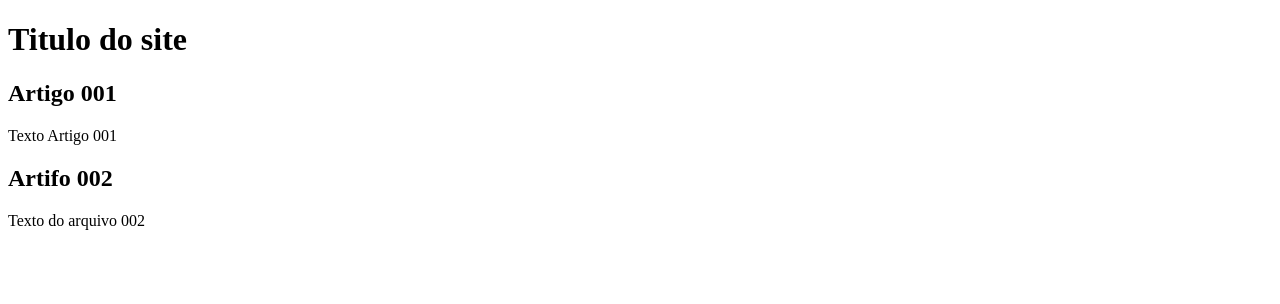
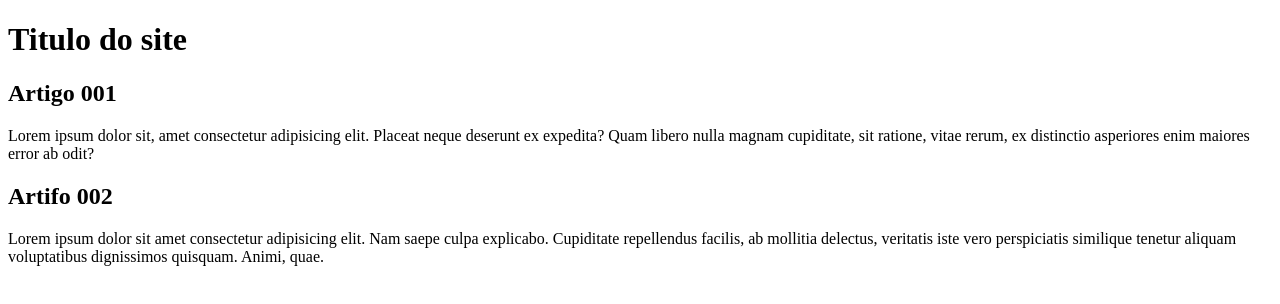
Before and after one commit to rebecaoliveira19/Tteste.Master.Arquivo, a plain HTML site: page index.html in a window 1280 px wide. Drawn offline with Linux system fonts and the light colour scheme.

Commit message:
comecei a escrever o conteudo.

```diff
--- a/index.html
+++ b/index.html
@@ -4,7 +4,7 @@
     <meta charset="UTF-8">
     <meta http-equiv="X-UA-Compatible" content="IE=edge">
     <meta name="viewport" content="width=device-width, initial-scale=1.0">
-    <title>Proct-teste-master</title>
+    <title>Curso gratis</title>
 </head>
 <body>
     <main>
@@ -13,11 +13,11 @@
         </header>
         <article>
             <h2>Artigo 001</h2>
-            <p> Texto Artigo 001</p>
+            <p> Lorem ipsum dolor sit, amet consectetur adipisicing elit. Placeat neque deserunt ex expedita? Quam libero nulla magnam cupiditate, sit ratione, vitae rerum, ex distinctio asperiores enim maiores error ab odit?</p>
         </article>
         <article>
             <h2> Artifo 002</h2>
-            <p>Texto do arquivo 002</p>
+            <p>Lorem ipsum dolor sit amet consectetur adipisicing elit. Nam saepe culpa explicabo. Cupiditate repellendus facilis, ab mollitia delectus, veritatis iste vero perspiciatis similique tenetur aliquam voluptatibus dignissimos quisquam. Animi, quae.</p>
         </article>
     </main>
 </body>
```
